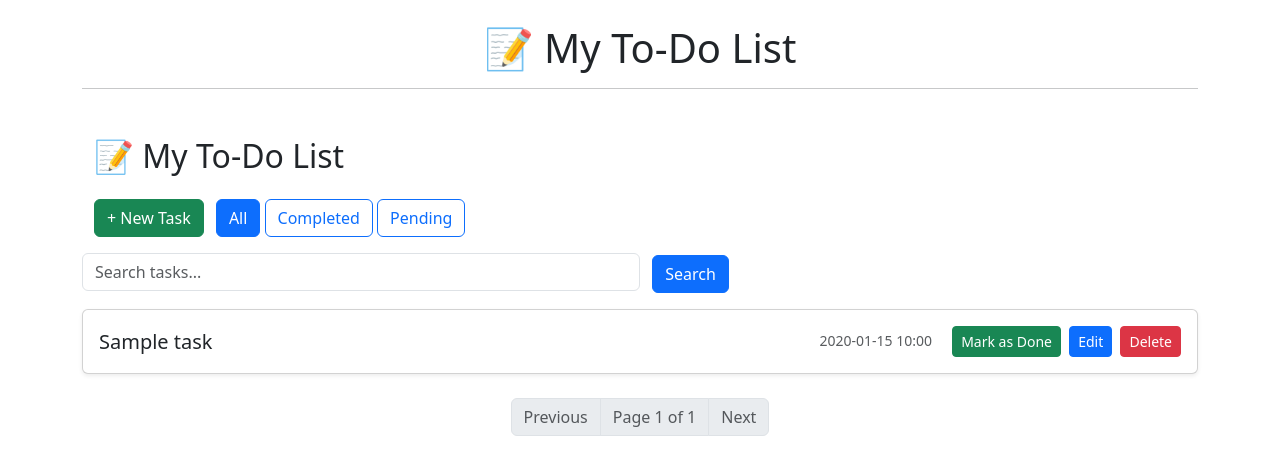
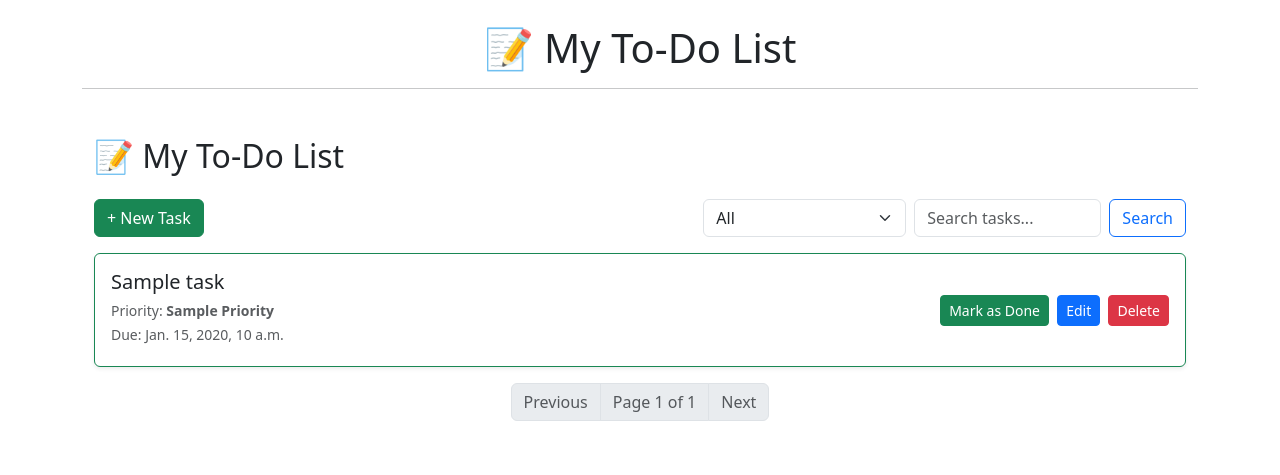
Before and after one commit to Hesam-Norouzi/django_todo_app, a Django app: template tasks/templates/tasks/task_list.html in a window 1280 px wide. Shown: the top 475 px of the page. Run offline with Django 5.2, Linux system fonts and the light colour scheme; the template is opened without the code that fills it: most values are stand-ins (such as "Sample title", 1, 10 or a date in 2020).

Commit message:
add priority and due date to tasks

```diff
--- a/tasks/forms.py
+++ b/tasks/forms.py
@@ -4,7 +4,7 @@ from .models import Task
 class TaskForm(forms.ModelForm):
     class Meta:
         model = Task
-        fields = ['title']
+        fields = ['title', 'description', 'priority', 'due_date']
         widgets = {
-            'title': forms.TextInput(attrs={'class': 'border p-2 w-full rounded'}),
+            'due_date': forms.DateInput(attrs={'type': 'date'})
         }
--- a/tasks/templates/tasks/task_list.html
+++ b/tasks/templates/tasks/task_list.html
@@ -4,30 +4,37 @@
 <div class="container mt-5">
     <h2 class="mb-4">📝 My To-Do List</h2>
 
-        <div class="mb-3">
-          <a href="{% url 'add_task' %}" class="btn btn-success me-2">+ New Task</a>
+    <div class="d-flex justify-content-between mb-3">
+        <a href="{% url 'add_task' %}" class="btn btn-success">+ New Task</a>
 
-          <!-- Filter Buttons -->
-          <a href="?filter=all" class="btn btn-outline-primary {% if request.GET.filter == 'all' or not request.GET.filter %}active{% endif %}">All</a>
-          <a href="?filter=completed" class="btn btn-outline-primary {% if request.GET.filter == 'completed' %}active{% endif %}">Completed</a>
-          <a href="?filter=pending" class="btn btn-outline-primary {% if request.GET.filter == 'pending' %}active{% endif %}">Pending</a>
+        <form method="get" class="d-flex">
+            <select name="filter" class="form-select me-2" onchange="this.form.submit()">
+                <option value="all" {% if request.GET.filter == 'all' %}selected{% endif %}>All</option>
+                <option value="completed" {% if request.GET.filter == 'completed' %}selected{% endif %}>Completed</option>
+                <option value="pending" {% if request.GET.filter == 'pending' %}selected{% endif %}>Pending</option>
+            </select>
+
+            <input type="text" name="q" class="form-control me-2" placeholder="Search tasks..." value="{{ request.GET.q }}">
+            <button type="submit" class="btn btn-outline-primary">Search</button>
+        </form>
     </div>
-
-    </div>
-    <form method="get" class="mb-3">
-      <input type="text" name="q" class="form-control d-inline w-50" placeholder="Search tasks..." value="{{ request.GET.q }}">
-      <button type="submit" class="btn btn-primary ms-2">Search</button>
-  </form>
 
     {% if tasks %}
         {% for task in tasks %}
-            <div class="card mb-3 shadow-sm">
-              <div class="card-body d-flex justify-content-between align-items-center {% if task.completed %}bg-light{% endif %}" style="{% if task.completed %}opacity: 0.6;{% endif %}">
+            <div class="card mb-3 shadow-sm {% if task.priority == 'high' %}border-danger{% elif task.priority == 'medium' %}border-warning{% else %}border-success{% endif %}">
+                <div class="card-body d-flex justify-content-between align-items-center {% if task.complete %}text-muted text-decoration-line-through{% endif %}">
                     <div>
-                        <h5 class="card-title mb-0">{{ task.title }}</h5>
+                        <h5 class="card-title mb-1">{{ task.title }}</h5>
+                        <p class="mb-1">
+                            <small class="text-muted">
+                                Priority: <strong class="text-capitalize">{{ task.priority }}</strong>
+                            </small><br>
+                            {% if task.due_date %}
+                                <small class="text-muted">Due: {{ task.due_date }}</small>
+                            {% endif %}
+                        </p>
                     </div>
                     <div>
-                        <small class="text-muted me-3">{{ task.created|date:"Y-m-d H:i" }}</small>
                         <a href="{% url 'toggle_complete' task.id %}" class="btn btn-sm {% if task.complete %}btn-warning{% else %}btn-success{% endif %}">
                             {% if task.complete %}Mark as Incomplete{% else %}Mark as Done{% endif %}
                         </a>
@@ -37,33 +44,32 @@
                 </div>
             </div>
         {% endfor %}
-    {% else %}
-        <p>No tasks yet. <a href="{% url 'add_task' %}">Create one</a>!</p>
-    {% endif %}
-</div>
-<!-- Pagination Controls -->
-<div class="mt-4">
+
+        <!-- Pagination controls -->
         <nav>
             <ul class="pagination justify-content-center">
-          {% if page_obj.has_previous %}
+                {% if tasks.has_previous %}
                     <li class="page-item">
-                  <a class="page-link" href="?page={{ page_obj.previous_page_number }}&q={{ query }}&filter={{ filter_option }}">Previous</a>
+                        <a class="page-link" href="?page={{ tasks.previous_page_number }}&filter={{ request.GET.filter }}&q={{ request.GET.q }}">Previous</a>
                     </li>
                 {% else %}
                     <li class="page-item disabled"><span class="page-link">Previous</span></li>
                 {% endif %}
 
-          <li class="page-item disabled"><span class="page-link">Page {{ page_obj.number }} of {{ page_obj.paginator.num_pages }}</span></li>
+                <li class="page-item disabled"><span class="page-link">Page {{ tasks.number }} of {{ tasks.paginator.num_pages }}</span></li>
 
-          {% if page_obj.has_next %}
+                {% if tasks.has_next %}
                     <li class="page-item">
-                  <a class="page-link" href="?page={{ page_obj.next_page_number }}&q={{ query }}&filter={{ filter_option }}">Next</a>
+                        <a class="page-link" href="?page={{ tasks.next_page_number }}&filter={{ request.GET.filter }}&q={{ request.GET.q }}">Next</a>
                     </li>
                 {% else %}
                     <li class="page-item disabled"><span class="page-link">Next</span></li>
                 {% endif %}
             </ul>
         </nav>
+
+    {% else %}
+        <p>No tasks found. <a href="{% url 'add_task' %}">Create one</a>!</p>
+    {% endif %}
 </div>
-
 {% endblock %}
```
Also changed, not shown: development_log.md (+10 -0 lines), tasks/models.py (+8 -0 lines), tasks/migrations/0002_task_due_date_task_priority.py (added). Lines whose indentation alone changed are shown as unchanged.
